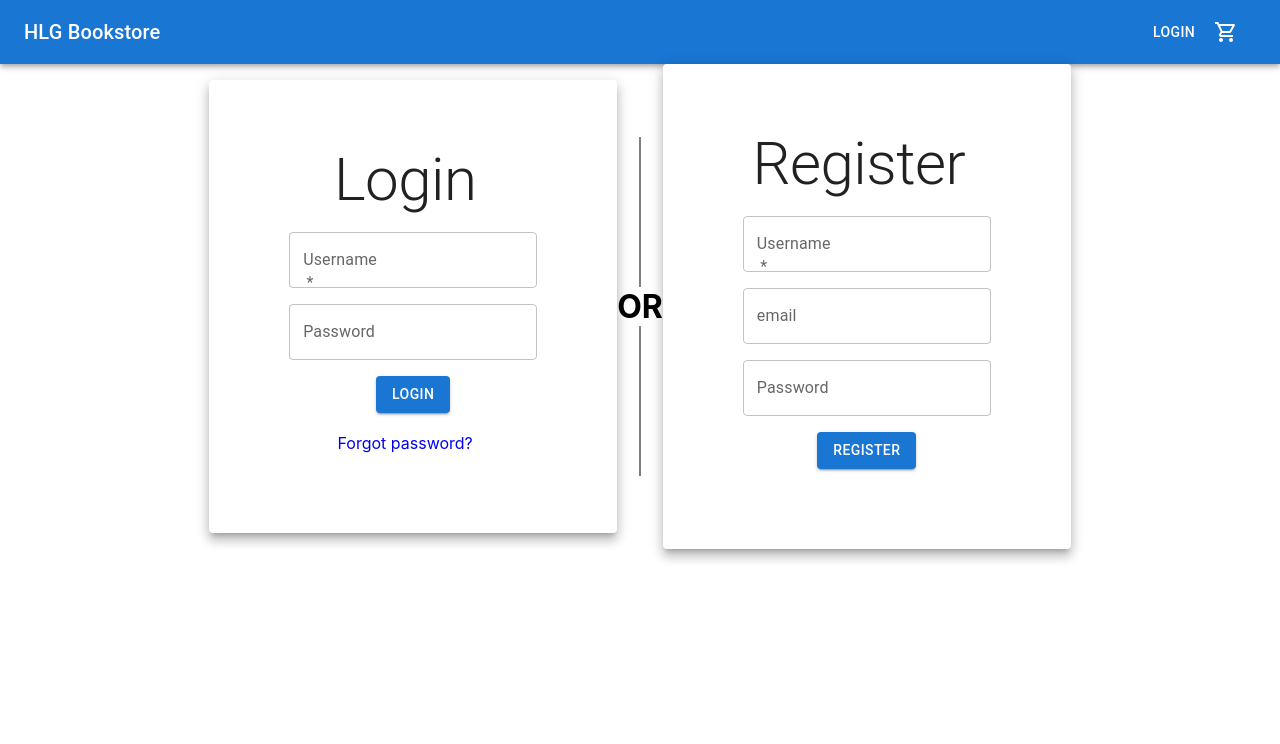
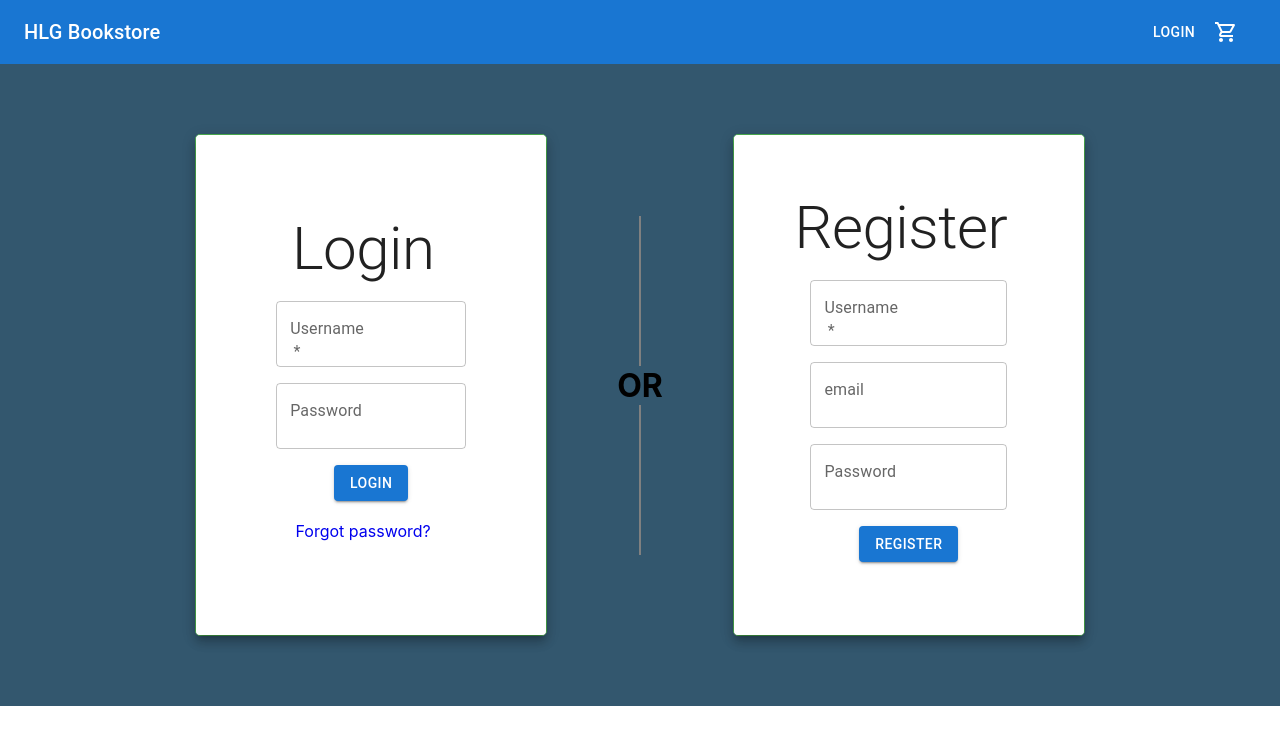
Before and after one commit to heiskane/Bookstore-Project, a React (Create React App) app in the folder react_frontend/: page /login in a window 1280 px wide. Shown: the top 744 px of the page. Built offline with nearby package versions, Linux system fonts and the light colour scheme.

Commit message:
login component beattified

```diff
--- a/react_frontend/src/component/Login.css
+++ b/react_frontend/src/component/Login.css
@@ -3,9 +3,10 @@
   flex-direction: row;
   justify-content: center;
   align-items: center;
+  background-color: rgb(51, 87, 110);
 }
 
-.login__login {
+.login__loginForm , .login__registerForm  {
   display: flex;
   flex-direction: column;
   justify-content: center;
@@ -16,16 +17,7 @@
   border-radius: 5px;
 }
 
-.login__register {
-  display: flex;
-  flex-direction: column;
-  justify-content: center;
-  align-items: center;
-  background-color: aquamarine;
-  margin: 70px;
-  border: 1px solid #4caf50;
-  border-radius: 5px;
-}
+
 .login__middle {
   display: flex;
   flex-direction: column;
--- a/react_frontend/src/component/Login.js
+++ b/react_frontend/src/component/Login.js
@@ -9,7 +9,10 @@ const Login = () => {
 
   return (
     <div className="login">
-      <LoginForm />
+      <div className="login__loginForm">
+        <LoginForm />
+      </div>
+
       <div className="login__middle">
         <div className="login__middleline">
         </div>
@@ -18,7 +21,11 @@ const Login = () => {
         </div>
       </div>
 
-      <RegisterForm />
+      <div className="login__registerForm">
+        <RegisterForm />
+      </div>
+
+
 
     </div>
   )
--- a/react_frontend/src/component/LoginForm.css
+++ b/react_frontend/src/component/LoginForm.css
@@ -3,7 +3,8 @@
   flex-direction: column;
   justify-content: center;
   align-items: center;
-  width: 500px;
+  width: 350px;
+  height: 500px;
   overflow: hidden;
 }
 .loginForm input {
--- a/react_frontend/src/component/LoginForm.js
+++ b/react_frontend/src/component/LoginForm.js
@@ -77,6 +77,7 @@ class LoginForm extends React.Component {
     }
     return (
       <Paper
+        className="loginForm"
         elevation={8}
       >
         <form
--- a/react_frontend/src/component/RegisterForm.css
+++ b/react_frontend/src/component/RegisterForm.css
@@ -3,8 +3,9 @@
   flex-direction: column;
   justify-content: center;
   align-items: center;
-  width: 500px;
+  width: 350px;
   overflow: hidden;
+  height: 500px;
 }
 
 .registerForm input {
--- a/react_frontend/src/component/RegisterForm.js
+++ b/react_frontend/src/component/RegisterForm.js
@@ -77,6 +77,7 @@ class RegisterForm extends React.Component {
     return (
       <Paper
         elevation={8}
+        className="registerForm"
       >
         <form
           onSubmit={this.handleSubmit}
```
